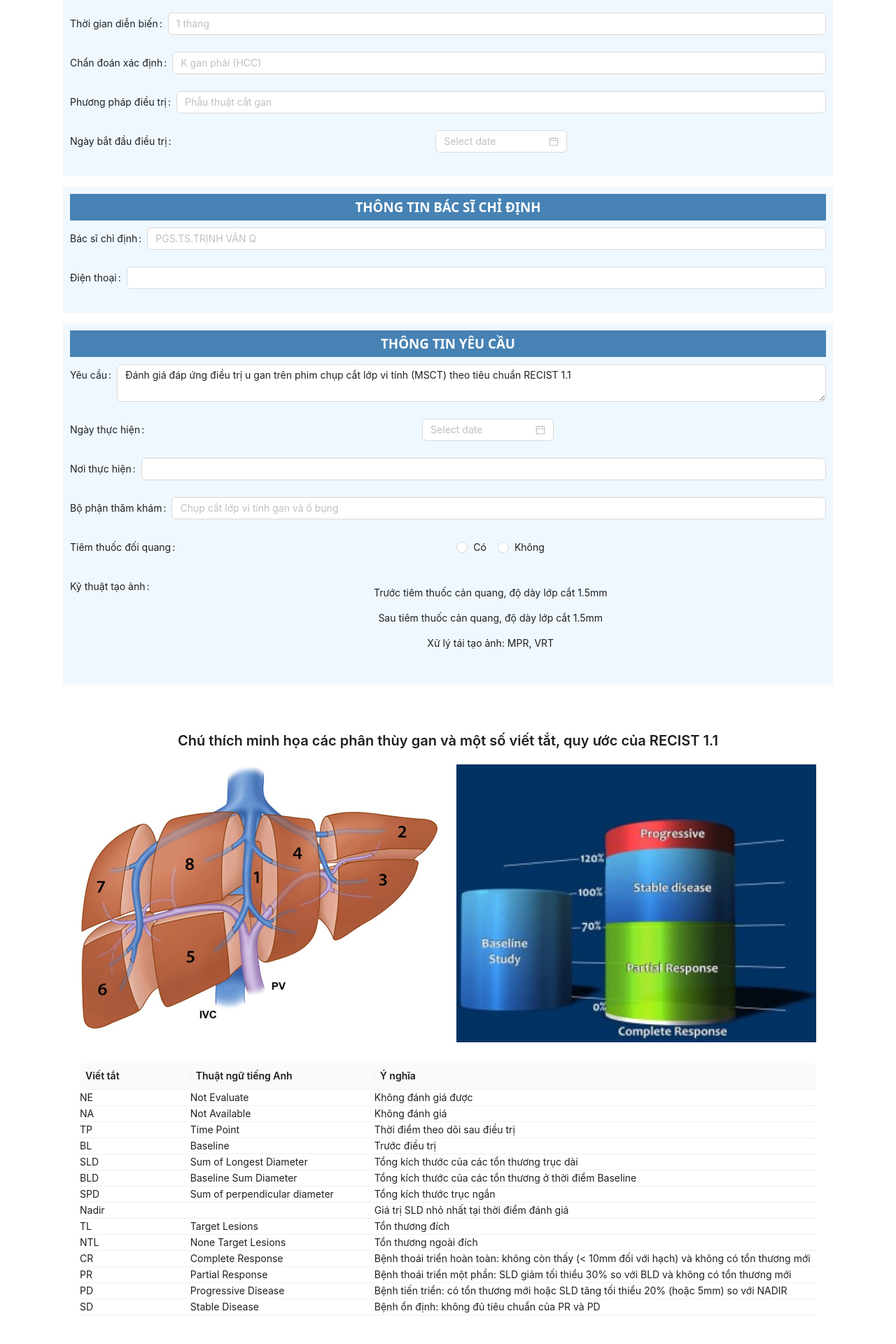
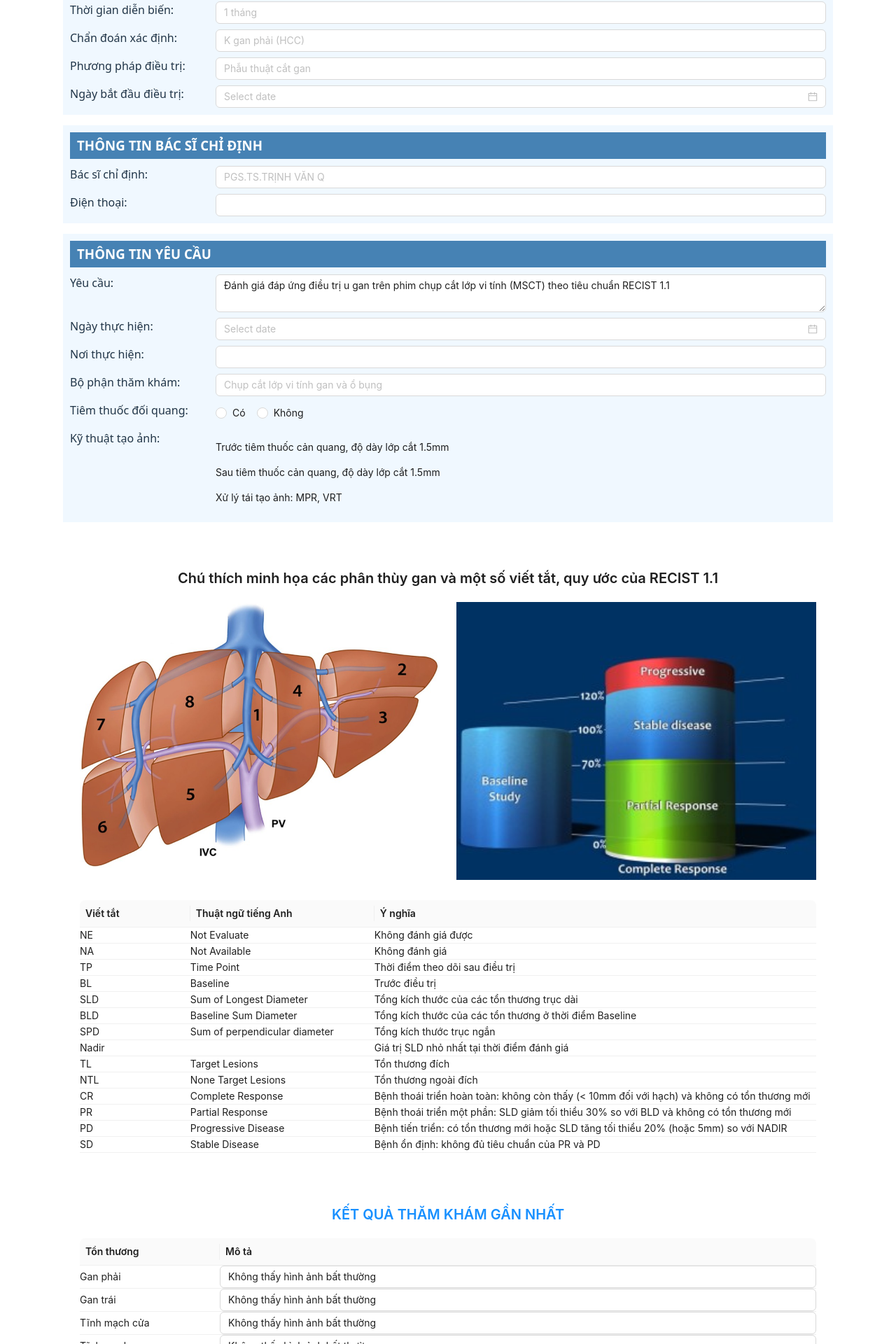
Before and after one commit to tranhuunam00/HomeCare, a React (Vite) app in the folder homecare_fe/: page /template in a window 1280 px wide. Shown: the part 727-2647 px from the top of the page at 70% size. Built offline with nearby package versions, Linux system fonts and the light colour scheme.

Commit message:
update layout

```diff
--- a/homecare_fe/src/pages/template/ConclusionTable.jsx
+++ b/homecare_fe/src/pages/template/ConclusionTable.jsx
@@ -69,16 +69,25 @@ const ConclusionTable = () => {
           backgroundColor: "#BAD7E9",
           padding: "8px",
           marginBottom: "16px",
+          display: "flex",
+          alignItems: "center",
         }}
       >
-        <Title level={5} style={{ margin: 0 }}>
+        <Title
+          level={5}
+          style={{
+            margin: 0,
+            textAlign: "left",
+            width: "100%",
+          }}
+        >
           {title}
         </Title>
       </div>
       {data.map((item, index) => (
-        <Row key={index} style={{ marginBottom: 8 }}>
+        <Row key={index} style={{ marginBottom: 8, textAlign: "left" }}>
           <Col span={8}>
-            <Text>{item.label}</Text>
+            <Text style={{ textAlign: "left" }}>{item.label}</Text>
           </Col>
           <Col span={16}>
             <TextArea
@@ -103,9 +112,18 @@ const ConclusionTable = () => {
           backgroundColor: "#BAD7E9",
           padding: "8px",
           marginBottom: "16px",
+          display: "flex",
+          alignItems: "center",
         }}
       >
-        <Title level={5} style={{ margin: 0 }}>
+        <Title
+          level={5}
+          style={{
+            margin: 0,
+            textAlign: "left",
+            width: "100%",
+          }}
+        >
           BÁC SỸ ĐỌC KẾT QUẢ
         </Title>
       </div>
@@ -157,7 +175,7 @@ const ConclusionTable = () => {
   return (
     <div style={{ padding: 24 }}>
       {renderSection("KẾT LUẬN", conclusionData, setConclusionData)}
-      <Row style={{ marginBottom: 16 }}>
+      <Row style={{ marginBottom: 16, textAlign: "left" }}>
         <Col span={8}>
           <Text>Đáp ứng RECIST:</Text>
         </Col>
--- a/homecare_fe/src/pages/template/ExaminationResults.jsx
+++ b/homecare_fe/src/pages/template/ExaminationResults.jsx
@@ -1,57 +1,134 @@
-import React from "react";
-import { Typography, Table } from "antd";
+import React, { useState } from "react";
+import { Typography, Table, Input } from "antd";
 
 const { Title } = Typography;
 
 const ExaminationResults = () => {
-  // Dữ liệu kết quả thăm khám
-  const examResults = [
-    { organ: "Gan phải", result: "Không thấy hình ảnh bất thường" },
-    { organ: "Gan trái", result: "Không thấy hình ảnh bất thường" },
-    { organ: "Tĩnh mạch cửa", result: "Không thấy hình ảnh bất thường" },
-    { organ: "Tĩnh mạch gan", result: "Không thấy hình ảnh bất thường" },
-    { organ: "Động mạch gan", result: "Không thấy hình ảnh bất thường" },
-    { organ: "Đường mật trong gan", result: "Không thấy hình ảnh bất thường" },
-    { organ: "Đường mật ngoài gan", result: "Không thấy hình ảnh bất thường" },
-    { organ: "Túi mật", result: "Không thấy hình ảnh bất thường" },
-    { organ: "Lách", result: "Không thấy hình ảnh bất thường" },
-    { organ: "Tụy", result: "Không thấy hình ảnh bất thường" },
+  // State để lưu trữ dữ liệu có thể chỉnh sửa
+  const [examResults, setExamResults] = useState([
+    {
+      organ: "Gan phải",
+      description: "Không thấy hình ảnh bất thường",
+      key: "1",
+    },
+    {
+      organ: "Gan trái",
+      description: "Không thấy hình ảnh bất thường",
+      key: "2",
+    },
+    {
+      organ: "Tĩnh mạch cửa",
+      description: "Không thấy hình ảnh bất thường",
+      key: "3",
+    },
+    {
+      organ: "Tĩnh mạch gan",
+      description: "Không thấy hình ảnh bất thường",
+      key: "4",
+    },
+    {
+      organ: "Động mạch gan",
+      description: "Không thấy hình ảnh bất thường",
+      key: "5",
+    },
+    {
+      organ: "Đường mật trong gan",
+      description: "Không thấy hình ảnh bất thường",
+      key: "6",
+    },
+    {
+      organ: "Đường mật ngoài gan",
+      description: "Không thấy hình ảnh bất thường",
+      key: "7",
+    },
+    {
+      organ: "Túi mật",
+      description: "Không thấy hình ảnh bất thường",
+      key: "8",
+    },
+    { organ: "Lách", description: "Không thấy hình ảnh bất thường", key: "9" },
+    { organ: "Tụy", description: "Không thấy hình ảnh bất thường", key: "10" },
     {
       organ: "Tuyến thượng thận phải",
-      result: "Không thấy hình ảnh bất thường",
+      description: "Không thấy hình ảnh bất thường",
+      key: "11",
     },
     {
       organ: "Tuyến thượng thận trái",
-      result: "Không thấy hình ảnh bất thường",
+      description: "Không thấy hình ảnh bất thường",
+      key: "12",
     },
     {
-      organ: "Thận - niệu quản phải",
-      result: "Không thấy hình ảnh bất thường",
+      organ: "Thận – niệu quản phải",
+      description: "Không thấy hình ảnh bất thường",
+      key: "13",
     },
     {
-      organ: "Thận - niệu quản trái",
-      result: "Không thấy hình ảnh bất thường",
+      organ: "Thận – niệu quản trái",
+      description: "Không thấy hình ảnh bất thường",
+      key: "14",
     },
-    { organ: "Bàng quang", result: "Không thấy hình ảnh bất thường" },
-    { organ: "Dạ dày", result: "Không thấy hình ảnh bất thường" },
-    { organ: "Ruột non", result: "Không thấy hình ảnh bất thường" },
-    { organ: "Đại tràng", result: "Không thấy hình ảnh bất thường" },
-    { organ: "Phúc mạc", result: "Không thấy hình ảnh bất thường" },
-    { organ: "Sau phúc mạc", result: "Không thấy hình ảnh bất thường" },
-    { organ: "Dịch ổ bụng", result: "Không thấy hình ảnh bất thường" },
-    { organ: "Khác", result: "Không thấy hình ảnh bất thường" },
-  ];
+    {
+      organ: "Bàng quang",
+      description: "Không thấy hình ảnh bất thường",
+      key: "15",
+    },
+    {
+      organ: "Dạ dày",
+      description: "Không thấy hình ảnh bất thường",
+      key: "16",
+    },
+    {
+      organ: "Ruột non",
+      description: "Không thấy hình ảnh bất thường",
+      key: "17",
+    },
+    {
+      organ: "Đại tràng",
+      description: "Không thấy hình ảnh bất thường",
+      key: "18",
+    },
+    {
+      organ: "Phúc mạc",
+      description: "Không thấy hình ảnh bất thường",
+      key: "19",
+    },
+    {
+      organ: "Sau phúc mạc",
+      description: "Không thấy hình ảnh bất thường",
+      key: "20",
+    },
+    {
+      organ: "Dịch ổ bụng",
+      description: "Không thấy hình ảnh bất thường",
+      key: "21",
+    },
+    { organ: "Khác", description: "", key: "22" },
+  ]);
 
   const columns = [
     {
-      title: "",
+      title: "Tổn thương",
       dataIndex: "organ",
-      width: "30%",
+      key: "organ",
+      width: "200px",
     },
     {
-      title: "",
-      dataIndex: "result",
-      width: "70%",
+      title: "Mô tả",
+      dataIndex: "description",
+      key: "description",
+      render: (text, record, index) => (
+        <Input
+          value={text}
+          onChange={(e) => {
+            const newData = [...examResults];
+            newData[index].description = e.target.value;
+            setExamResults(newData);
+          }}
+          autoSize={{ minRows: 2, maxRows: 6 }}
+          placeholder="Nhập mô tả chi tiết..."
+        />
+      ),
     },
   ];
 
--- /dev/null
+++ b/homecare_fe/src/pages/template/Header.jsx
@@ -0,0 +1,57 @@
+// Thêm component Header mới
+export const Header = () => {
+  return (
+    <div className="print-section" style={{ marginBottom: "20px" }}>
+      <div style={{ display: "flex", alignItems: "center", gap: "60px" }}>
+        <div style={{ width: "100px" }}>
+          <img
+            src="../../../public/logo_home_care.jpg"
+            alt="HomeCare Logo"
+            style={{ width: "100%" }}
+          />
+        </div>
+        <div style={{ flex: 1 }}>
+          <div
+            style={{
+              display: "flex",
+              justifyContent: "space-between",
+              alignItems: "flex-start",
+            }}
+          >
+            <div>
+              <h2 style={{ margin: 0 }}>PHÒNG KHÁM BÁC SĨ GIA ĐÌNH HOMECARE</h2>
+              <div style={{ display: "flex", justifyContent: "flex-start" }}>
+                <ul
+                  style={{
+                    listStyle: "none",
+                    paddingLeft: 40,
+                    margin: "10px 0",
+                  }}
+                >
+                  <li style={{ textAlign: "left" }}>- Khám chữa bệnh từ xa</li>
+                  <li style={{ textAlign: "left" }}>
+                    - Tư vấn kết quả y khoa theo yêu cầu
+                  </li>
+                  <li style={{ textAlign: "left" }}>
+                    - Bệnh viện trực tuyến tại nhà
+                  </li>
+                </ul>
+              </div>
+            </div>
+            <div style={{ textAlign: "left" }}>
+              <p style={{ margin: "0 0 5px 0" }}>THÔNG TIN LIÊN HỆ</p>
+              <p style={{ margin: "0 0 5px 0" }}>Tele: 0969268000</p>
+              <a
+                href="http://www.home-care.vn"
+                style={{ display: "block", margin: "0 0 5px 0" }}
+              >
+                www.home-care.vn
+              </a>
+              <a href="mailto:daogroupltd@gmail.com">daogroupltd@gmail.com</a>
+            </div>
+          </div>
+        </div>
+      </div>
+    </div>
+  );
+};
--- a/homecare_fe/src/pages/template/ImageGallery.jsx
+++ b/homecare_fe/src/pages/template/ImageGallery.jsx
@@ -4,11 +4,19 @@ import "./ImageGallery.css"; // Đảm bảo bạn có file CSS để định d
 const ImageGallery = ({ images }) => {
   return (
     <div className="image-gallery">
-      <h5 className="gallery-title">HÌNH ẢNH Minh Họa</h5>
+      <div className="gallery-title">HÌNH ẢNH MINH HỌA</div>
       <div className="gallery-images">
         {images.map((image, index) => (
-          <div className="image-item" key={index}>
-            <img src={image.src} alt={image.alt} />
+          <div className="image-container" key={index}>
+            <div className="image-item">
+              <img src={image.src} alt={image.alt} />
+            </div>
+            <div className="image-caption">
+              <input
+                value={"Chú thích ảnh"}
+                style={{ textAlign: "center", border: "none", fontSize: 16 }}
+              />
+            </div>
           </div>
         ))}
       </div>
--- a/homecare_fe/src/pages/template/_TargetLesionsTable.jsx
+++ b/homecare_fe/src/pages/template/_TargetLesionsTable.jsx
@@ -97,7 +97,7 @@ const columnsDate = [
   })),
 ].flat();
 
-const TargetLesionsTable = ({ title }) => {
+const TargetLesionsTable = ({ title, name_chart }) => {
   const [data, setData] = useState([
     {
       location: "RUL3",
@@ -303,16 +303,14 @@ const TargetLesionsTable = ({ title }) => {
         bordered
       />
 
-      <Row style={{ marginTop: 8 }}>
-        <Col span={24}>
+      <Row style={{ marginTop: 8, marginBottom: 20 }}>
+        <Col span={6}>
           <Text strong>Đánh giá đáp ứng:</Text>
+        </Col>
+        <Col span={18}>
           <TextArea />
         </Col>
       </Row>
-
-      <Title level={5} style={{ marginTop: 24 }}>
-        Đồ thị minh hoạ thay đổi SLD
-      </Title>
       <LineChart
         width={700}
         height={300}
@@ -345,6 +343,9 @@ const TargetLesionsTable = ({ title }) => {
         />
         <Line type="monotone" dataKey="sld" stroke="#8884d8" dot={{ r: 4 }} />
       </LineChart>
+      <Title level={5} style={{ marginTop: 24 }}>
+        {name_chart}
+      </Title>
     </div>
   );
 };
--- a/homecare_fe/src/pages/template/index.jsx
+++ b/homecare_fe/src/pages/template/index.jsx
@@ -15,17 +15,25 @@ import TargetLesionsTable from "./_TargetLesionsTable";
 import GuildLine from "./_guildline";
 import OtherAssessmentTable from "./OtherAssessmentTable.jsx";
 import ConclusionTable from "./ConclusionTable.jsx";
-import { useRef, useState } from "react";
+import { useRef, useState, useEffect } from "react";
 import jsPDF from "jspdf";
 import html2canvas from "html2canvas";
 import ImageGallery from "./ImageGallery";
 import ExaminationResults from "./ExaminationResults";
+import { Header } from "./Header.jsx";
 
 const { Title } = Typography;
 const { TextArea } = Input;
 
 const PatientForm = () => {
   const [form] = Form.useForm();
+
+  // Đặt giá trị mặc định cho form
+  useEffect(() => {
+    form.setFieldsValue({
+      contrast: "Có",
+    });
+  }, []);
 
   const onFinish = (values) => {};
 
@@ -40,6 +48,7 @@ const PatientForm = () => {
     color: "white",
     padding: "5px 10px",
     margin: "0 0 10px 0",
+    textAlign: "left",
   };
 
   return (
@@ -89,116 +98,115 @@ const PatientForm = () => {
       {/* THÔNG TIN LÂM SÀNG */}
       <div style={formStyle}>
         <h3 style={titleStyle}>THÔNG TIN LÂM SÀNG</h3>
-        <Form.Item label="Triệu chứng chính" name="symptom">
+
+        <div
+          style={{
+            display: "grid",
+            gridTemplateColumns: "200px 1fr", // Cố định cột đầu 200px
+            gap: "8px",
+            rowGap: "8px",
+          }}
+        >
+          <div style={{ textAlign: "left" }}>Triệu chứng chính:</div>
+          <Form.Item name="symptom" style={{ margin: 0 }}>
             <Input placeholder="Mệt mỏi, đau bụng vùng gan" />
           </Form.Item>
-        <Form.Item label="Thời gian diễn biến" name="duration">
+
+          <div style={{ textAlign: "left" }}>Thời gian diễn biến:</div>
+          <Form.Item name="duration" style={{ margin: 0 }}>
             <Input placeholder="1 tháng" />
           </Form.Item>
-        <Form.Item label="Chẩn đoán xác định" name="diagnosis">
+
+          <div style={{ textAlign: "left" }}>Chẩn đoán xác định:</div>
+          <Form.Item name="diagnosis" style={{ margin: 0 }}>
             <Input placeholder="K gan phải (HCC)" />
           </Form.Item>
-        <Form.Item label="Phương pháp điều trị" name="treatment">
+
+          <div style={{ textAlign: "left" }}>Phương pháp điều trị:</div>
+          <Form.Item name="treatment" style={{ margin: 0 }}>
             <Input placeholder="Phẫu thuật cắt gan" />
           </Form.Item>
-        <Form.Item label="Ngày bắt đầu điều trị" name="treatmentStart">
-          <DatePicker format="DD/MM/YYYY" />
+
+          <div style={{ textAlign: "left" }}>Ngày bắt đầu điều trị:</div>
+          <Form.Item name="treatmentStart" style={{ margin: 0 }}>
+            <DatePicker format="DD/MM/YYYY" style={{ width: "100%" }} />
           </Form.Item>
+        </div>
       </div>
 
       {/* THÔNG TIN BÁC SĨ CHỈ ĐỊNH */}
       <div style={formStyle}>
         <h3 style={titleStyle}>THÔNG TIN BÁC SĨ CHỈ ĐỊNH</h3>
-        <Form.Item label="Bác sĩ chỉ định" name="doctor">
+        <div
+          style={{
+            display: "grid",
+            gridTemplateColumns: "200px 1fr",
+            gap: "8px",
+            rowGap: "8px",
+          }}
+        >
+          <div style={{ textAlign: "left" }}>Bác sĩ chỉ định:</div>
+          <Form.Item name="doctor" style={{ margin: 0 }}>
             <Input placeholder="PGS.TS.TRỊNH VĂN Q" />
           </Form.Item>
-        <Form.Item label="Điện thoại" name="doctorPhone">
+
+          <div style={{ textAlign: "left" }}>Điện thoại:</div>
+          <Form.Item name="doctorPhone" style={{ margin: 0 }}>
             <Input />
           </Form.Item>
+        </div>
       </div>
 
       {/* THÔNG TIN YÊU CẦU */}
       <div style={formStyle}>
         <h3 style={titleStyle}>THÔNG TIN YÊU CẦU</h3>
-        <Form.Item label="Yêu cầu">
+        <div
+          style={{
+            display: "grid",
+            gridTemplateColumns: "200px 1fr",
+            gap: "8px",
+            rowGap: "8px",
+          }}
+        >
+          <div style={{ textAlign: "left" }}>Yêu cầu:</div>
+          <Form.Item style={{ margin: 0 }}>
             <Input.TextArea
               value="Đánh giá đáp ứng điều trị u gan trên phim chụp cắt lớp vi tính (MSCT) theo tiêu chuẩn RECIST 1.1"
               readOnly
             />
           </Form.Item>
-        <Form.Item label="Ngày thực hiện" name="executionDate">
-          <DatePicker format="DD/MM/YYYY" />
+
+          <div style={{ textAlign: "left" }}>Ngày thực hiện:</div>
+          <Form.Item name="executionDate" style={{ margin: 0 }}>
+            <DatePicker format="DD/MM/YYYY" style={{ width: "100%" }} />
           </Form.Item>
-        <Form.Item label="Nơi thực hiện" name="location">
+
+          <div style={{ textAlign: "left" }}>Nơi thực hiện:</div>
+          <Form.Item name="location" style={{ margin: 0 }}>
             <Input />
           </Form.Item>
-        <Form.Item label="Bộ phận thăm khám" name="department">
+
+          <div style={{ textAlign: "left" }}>Bộ phận thăm khám:</div>
+          <Form.Item name="department" style={{ margin: 0 }}>
             <Input placeholder="Chụp cắt lớp vi tính gan và ổ bụng" />
           </Form.Item>
-        <Form.Item label="Tiêm thuốc đối quang" name="contrast">
+
+          <div style={{ textAlign: "left" }}>Tiêm thuốc đối quang:</div>
+          <Form.Item name="contrast" style={{ margin: 0, textAlign: "left" }}>
             <Radio.Group>
               <Radio value="Có">Có</Radio>
               <Radio value="Không">Không</Radio>
             </Radio.Group>
           </Form.Item>
-        <Form.Item label="Kỹ thuật tạo ảnh" name="technique">
+
+          <div style={{ textAlign: "left" }}>Kỹ thuật tạo ảnh:</div>
+          <Form.Item name="technique" style={{ margin: 0, textAlign: "left" }}>
             <div>
               <p>Trước tiêm thuốc cản quang, độ dày lớp cắt 1.5mm</p>
               <p>Sau tiêm thuốc cản quang, độ dày lớp cắt 1.5mm</p>
               <p>Xử lý tái tạo ảnh: MPR, VRT</p>
             </div>
           </Form.Item>
-      </div>
-    </div>
-  );
-};
-
-// Thêm component Header mới
-const Header = () => {
-  return (
-    <div className="print-section" style={{ marginBottom: "20px" }}>
-      <div style={{ display: "flex", alignItems: "center", gap: "60px" }}>
-        <div style={{ width: "100px" }}>
-          <img
-            src="../../../public/logo_home_care.jpg"
-            alt="HomeCare Logo"
-            style={{ width: "100%" }}
-          />
-        </div>
-        <div style={{ flex: 1 }}>
-          <div
-            style={{
-              display: "flex",
-              justifyContent: "space-between",
-              alignItems: "flex-start",
-            }}
-          >
-            <div>
-              <h2 style={{ margin: 0 }}>PHÒNG KHÁM BÁC SĨ GIA ĐÌNH HOMECARE</h2>
-              <ul
-                style={{
-                  listStyle: "none",
-                  padding: 0,
-                  margin: "10px 0",
-                }}
-              >
-                <li>- Khám chữa bệnh từ xa</li>
-                <li>- Tư vấn kết quả y khoa theo yêu cầu</li>
-                <li>- Bệnh viện trực tuyến tại nhà</li>
-              </ul>
-            </div>
-            <div style={{ textAlign: "right" }}>
-              <p style={{ margin: "0 0 5px 0" }}>THÔNG TIN LIÊN HỆ</p>
-              <p style={{ margin: "0 0 5px 0" }}>Tele: 0969268000</p>
-              <a
-                href="http://www.home-care.vn"
-                style={{ display: "block", margin: "0 0 5px 0" }}
-              >
-                www.home-care.vn
-              </a>
-              <a href="mailto:daogroupltd@gmail.com">daogroupltd@gmail.com</a>
-            </div>
-          </div>
         </div>
       </div>
     </div>
@@ -392,22 +400,29 @@ export default function Template() {
 
         {/* Các bảng tổn thương */}
         <div className="print-section">
-          <TargetLesionsTable title={"TỔN THƯƠNG ĐÍCH (TARGET LESIONS)"} />
+          <TargetLesionsTable
+            title={"TỔN THƯƠNG ĐÍCH (TARGET LESIONS)"}
+            name_chart={"Đồ thị minh họa thay đổi tổn thương đích"}
+          />
         </div>
 
         <div className="print-section">
           <TargetLesionsTable
             title={"NGOÀI TỔN THƯƠNG ĐÍCH (NON-TARGET LESIONS)"}
+            name_chart={"Đồ thị minh họa thay đổi tổn thương ngoài đích"}
           />
         </div>
 
         <div className="print-section">
-          <TargetLesionsTable title={"TỔN THƯƠNG MỚI"} />
+          <TargetLesionsTable
+            title={"TỔN THƯƠNG MỚI"}
+            name_chart={"Đồ thị minh họa thay đổi tổn thương mới"}
+          />
         </div>
-
-        <div className="print-section">
+        {/* Ẩn đánh giá khác */}
+        {/* <div className="print-section">
           <OtherAssessmentTable title={"ĐÁNH GIÁ KHÁC"} />
-        </div>
+        </div> */}
 
         <div className="print-section">
           <ConclusionTable />
```
Lines whose indentation alone changed are shown as unchanged.
